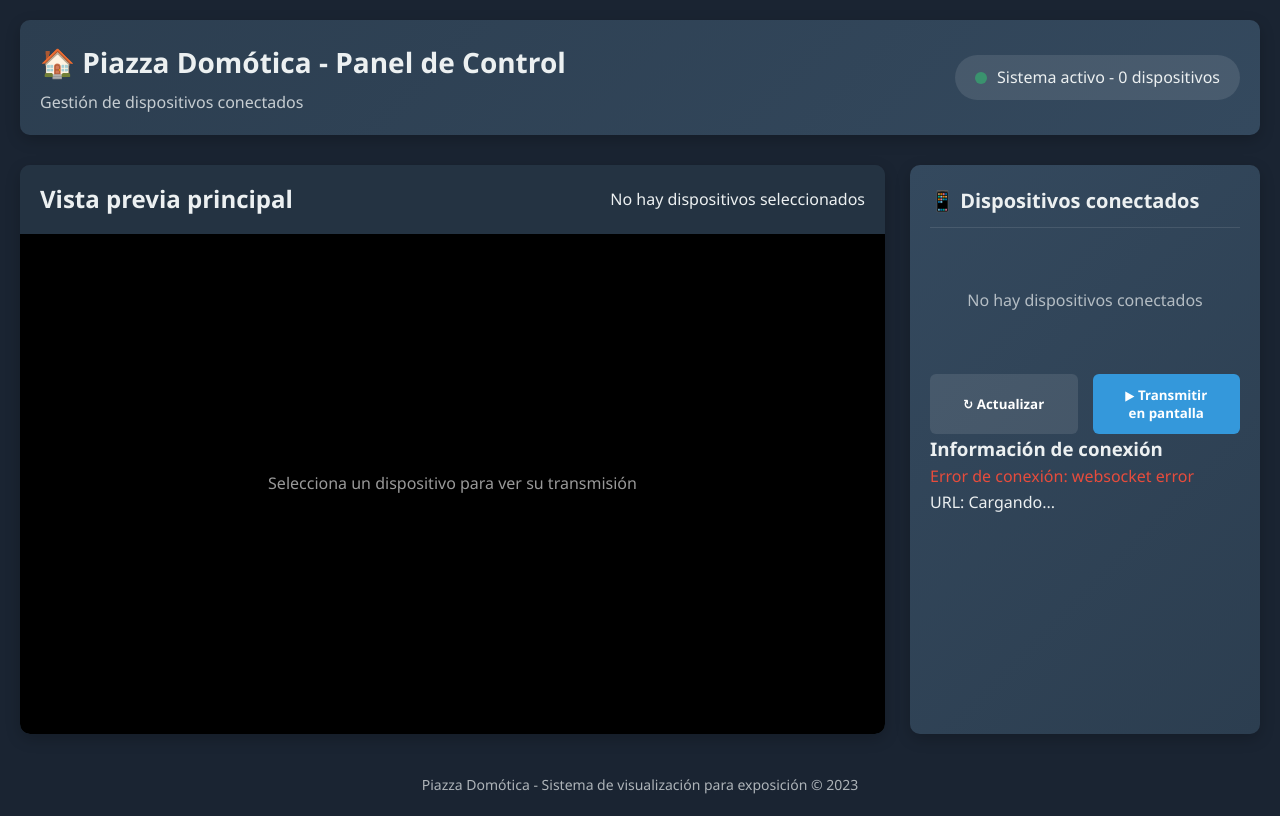
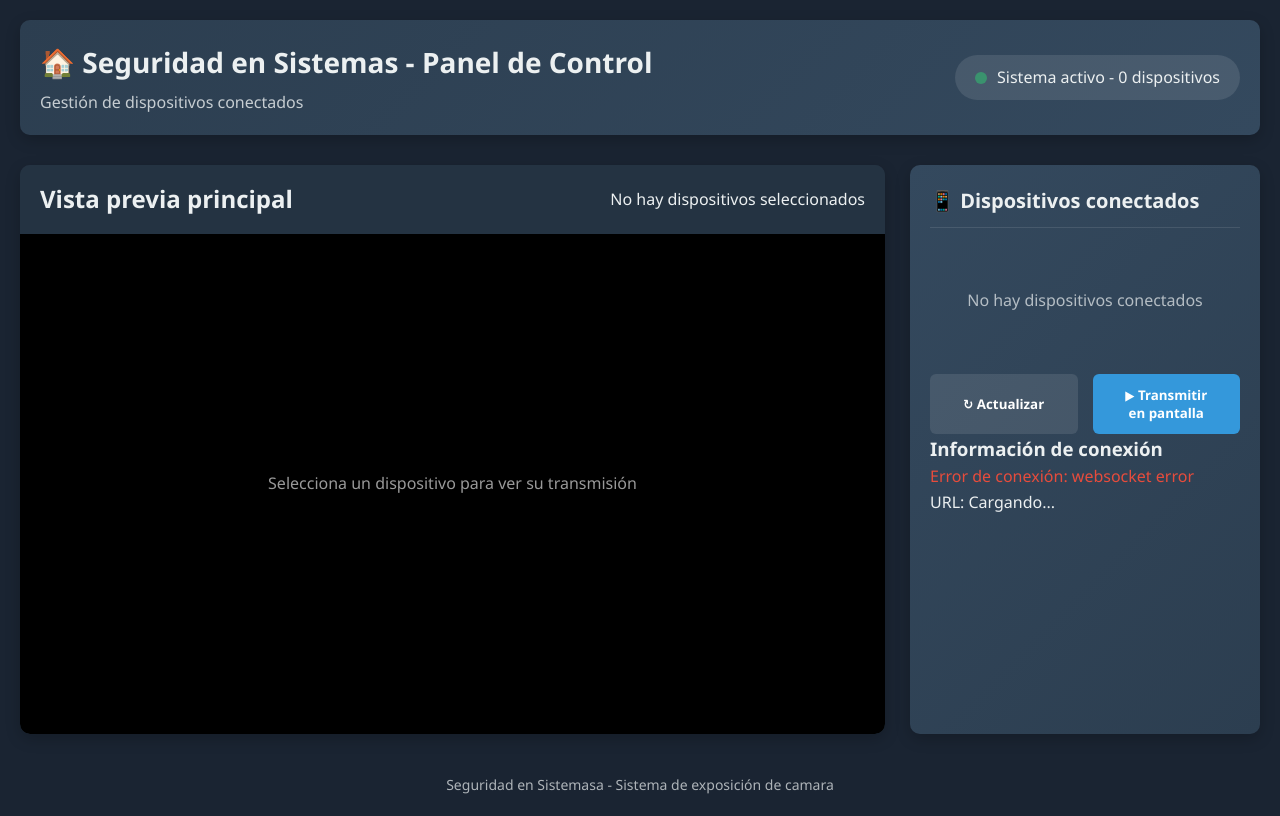
Before and after one commit to arelgueta/SeguridadTest, a website: page public/admin.html in a window 1280 px wide. Drawn offline with nearby package versions, Linux system fonts and the light colour scheme.

Commit message:
Update admin.html

```diff
--- a/public/admin.html
+++ b/public/admin.html
@@ -3,14 +3,14 @@
 <head>
     <meta charset="UTF-8">
     <meta name="viewport" content="width=device-width, initial-scale=1.0">
-    <title>Panel de Control - Piazza Domótica</title>
+    <title>Panel de Control - Seguridad en Sistemas</title>
     <link rel="stylesheet" href="style.css">
 </head>
 <body class="admin-page">
     <div class="container">
         <header>
             <div class="logo">
-                <h1>🏠 Piazza Domótica - Panel de Control</h1>
+                <h1>🏠 Seguridad en Sistemas - Panel de Control</h1>
                 <p>Gestión de dispositivos conectados</p>
             </div>
             <div class="status" id="status">
@@ -61,7 +61,7 @@
         </div>
 
         <footer>
-            <p>Piazza Domótica - Sistema de visualización para exposición © 2023</p>
+            <p>Seguridad en Sistemasa - Sistema de exposición de camara</p>
         </footer>
     </div>
 
```
